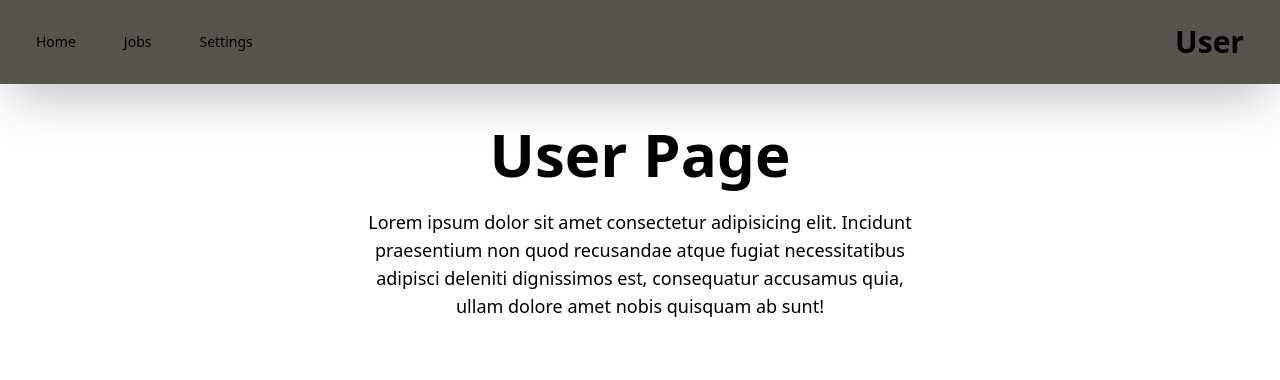
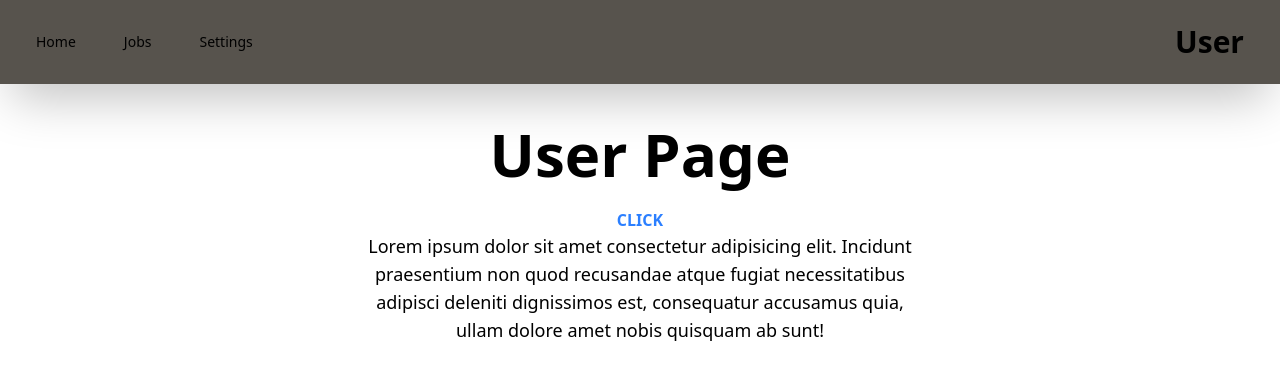
Before and after one commit to martinsalinas0/wt-frontend-next, a Next.js app: page /user in a window 1280 px wide. Shown: the top 380 px of the page. Built offline with nearby package versions, Linux system fonts and the light colour scheme.

Commit message:
Add User Settings page and enhance User Page with navigation link

```diff
--- a/src/app/user/page.tsx
+++ b/src/app/user/page.tsx
@@ -1,9 +1,13 @@
+import Link from "next/link";
 import React from "react";
 
 const UserPage = () => {
   return (
     <div className="flex flex-col items-center px-4 mt-10">
       <h1 className="font-bold text-6xl mb-6">User Page</h1>
+      <p className="font-bold uppercase 4xl text-blue-500">
+        <Link href="/user/settings">CLICK</Link>
+      </p>
       <div className="text-center max-w-xl text-lg">
         Lorem ipsum dolor sit amet consectetur adipisicing elit. Incidunt
         praesentium non quod recusandae atque fugiat necessitatibus adipisci
--- /dev/null
+++ b/src/app/user/settings/page.tsx
@@ -0,0 +1,7 @@
+import React from "react";
+
+const UserSetting = () => {
+  return <div>UserSettings</div>;
+};
+
+export default UserSetting;
```
